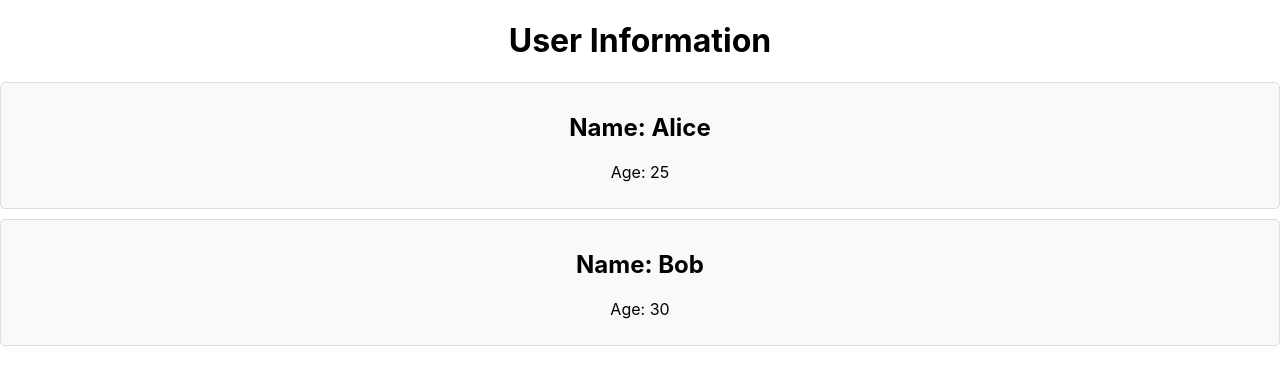
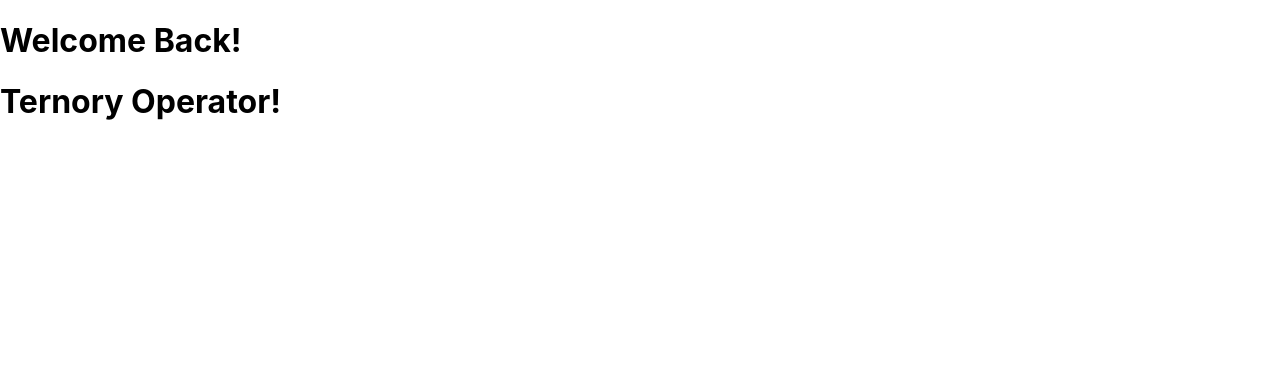
Before and after one commit to krishansharma11/30DaysOfReact, a React (Create React App) app in the folder react_course/: page / in a window 1280 px wide. Shown: the top 384 px of the page. Built offline with nearby package versions, Linux system fonts and the light colour scheme.

Commit message:
rendering with condition

```diff
--- a/react_course/src/App.js
+++ b/react_course/src/App.js
@@ -1,16 +1,22 @@
 import './App.css';
-import UserInfo from "./UserInfo";
 import React from 'react';
 
 function App() {
-  return (
-    <div className="App">
-      <h1>User Information</h1>
-      {/* Passing props to the UserInfo component */}
-      <UserInfo name="Alice" age={25} />
-      <UserInfo name="Bob" age={30} />
+  const isLoggedIn = true;
+  const isTernoryOp = true;
+
+  let content;
+  if (isLoggedIn) {
+    content = <h1>Welcome Back!</h1>;
+  } else {
+    content = <h1>Please Log In</h1>;
+  }
+
+  return <div>{content}
+    <div>
+      {isTernoryOp ? <h1>Ternory Operator!</h1> : <h1>Not a ternory operator</h1>}
     </div>
-  );
+  </div>;
 }
 
 export default App;
```
